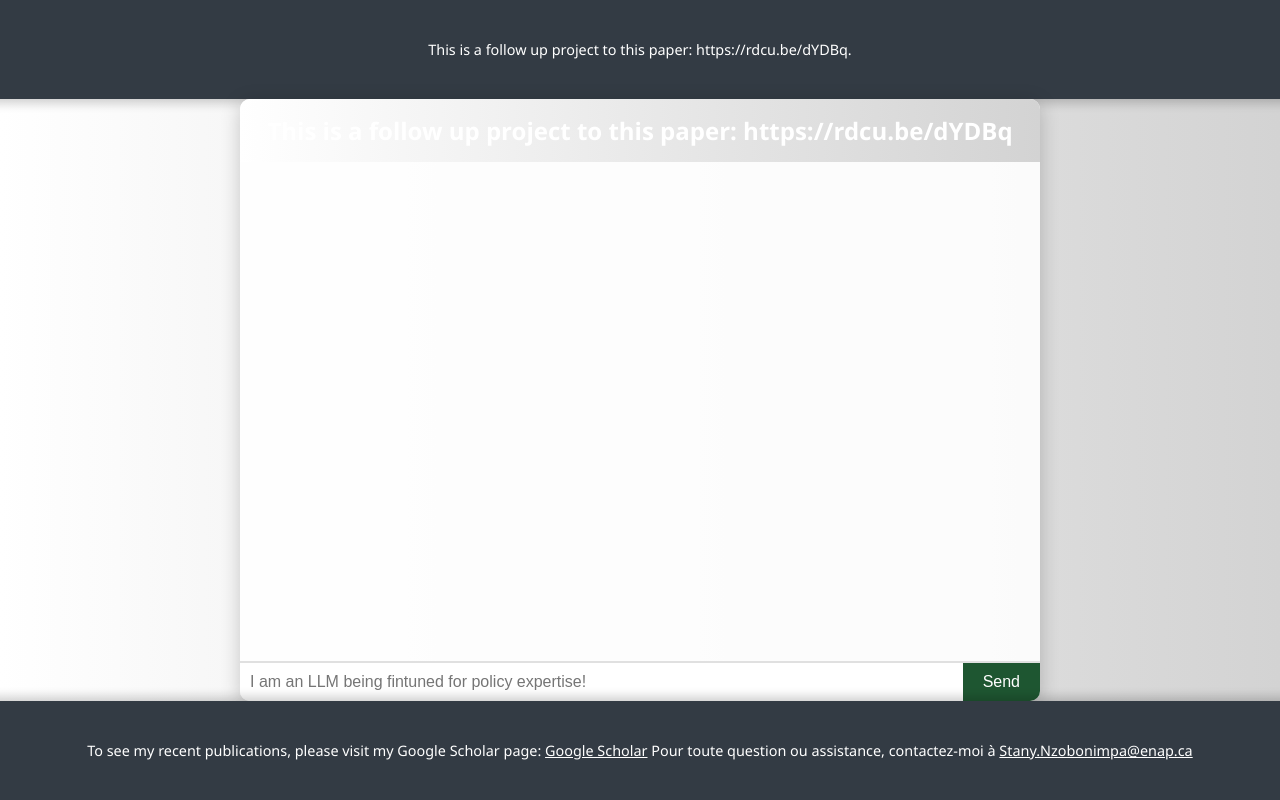
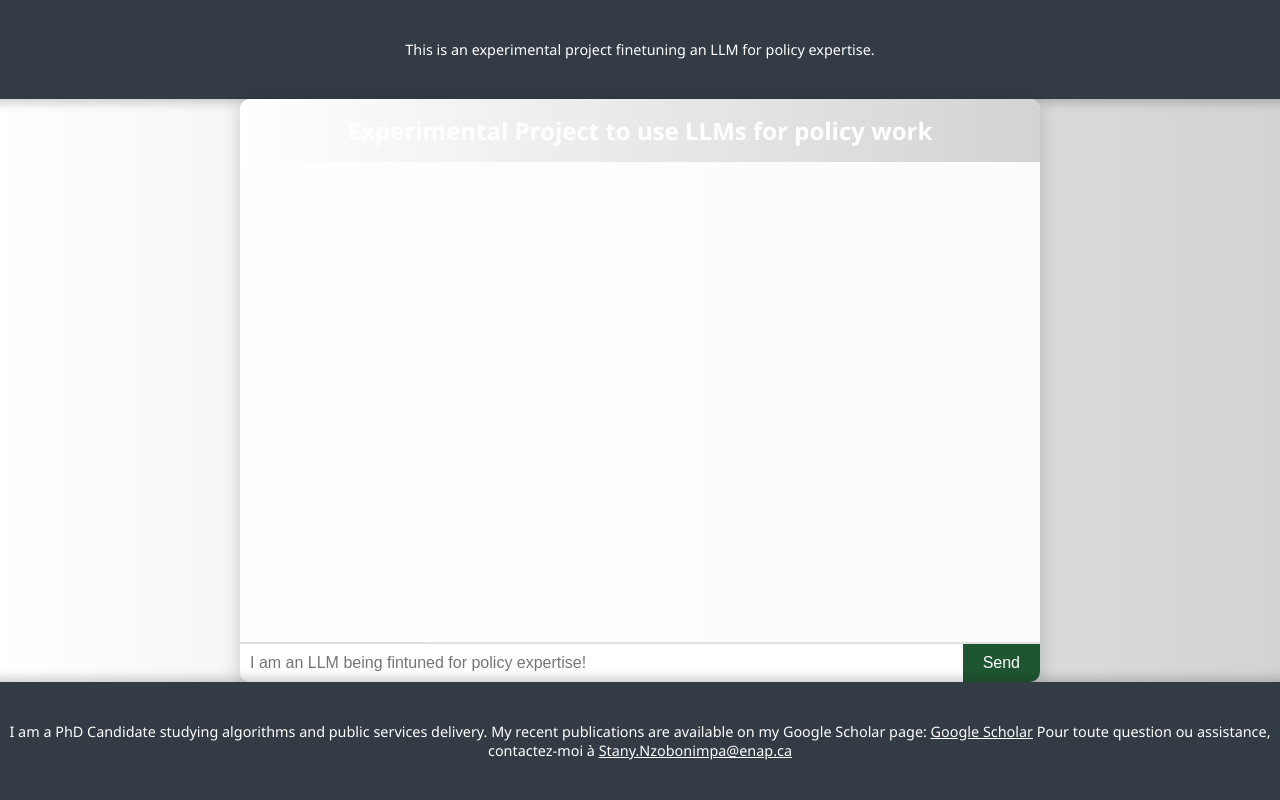
Before and after one commit to snsn3/policy-LLM, a Flask app: page / in a window 1280 px wide. Run offline with Flask 2, Linux system fonts and the light colour scheme.

Commit message:
Update index.html

```diff
--- a/templates/index.html
+++ b/templates/index.html
@@ -124,10 +124,10 @@
 </head>
 <body>
     <div class="entete-info">
-        This is a follow up project to this paper: https://rdcu.be/dYDBq.
+        This is an experimental project finetuning an LLM for policy expertise.
     </div>
     <div class="chat-container">
-        <div class="chat-header">This is a follow up project to this paper: https://rdcu.be/dYDBq</div>
+        <div class="chat-header">Experimental Project to use LLMs for policy work</div>
         <div class="chat-box" id="chat-box"></div>
         <div class="chat-input-container">
             <input type="text" id="chat-input" class="chat-input" placeholder="I am an LLM being fintuned for policy expertise!" aria-label="Chat input">
@@ -135,7 +135,7 @@
         </div>
     </div>
     <div class="contact-info">
-        To see my recent publications, please visit my Google Scholar page:  <a href="https://scholar.google.com/citations?user=aAI6Wf8AAAAJ&hl=en&oi=ao" style="color: #ffffff; text-decoration: underline;">Google Scholar</a> Pour toute question ou assistance, contactez-moi à <a href="mailto:Stany.Nzobonimpa@enap.ca" style="color: #ffffff; text-decoration: underline;">Stany.Nzobonimpa@enap.ca</a>
+        I am a PhD Candidate studying algorithms and public services delivery. My recent publications are available on my Google Scholar page:  <a href="https://scholar.google.com/citations?user=aAI6Wf8AAAAJ&hl=en&oi=ao" style="color: #ffffff; text-decoration: underline;">Google Scholar</a> Pour toute question ou assistance, contactez-moi à <a href="mailto:Stany.Nzobonimpa@enap.ca" style="color: #ffffff; text-decoration: underline;">Stany.Nzobonimpa@enap.ca</a>
     </div>
     <script>
         const chatInput = document.getElementById('chat-input');
```
